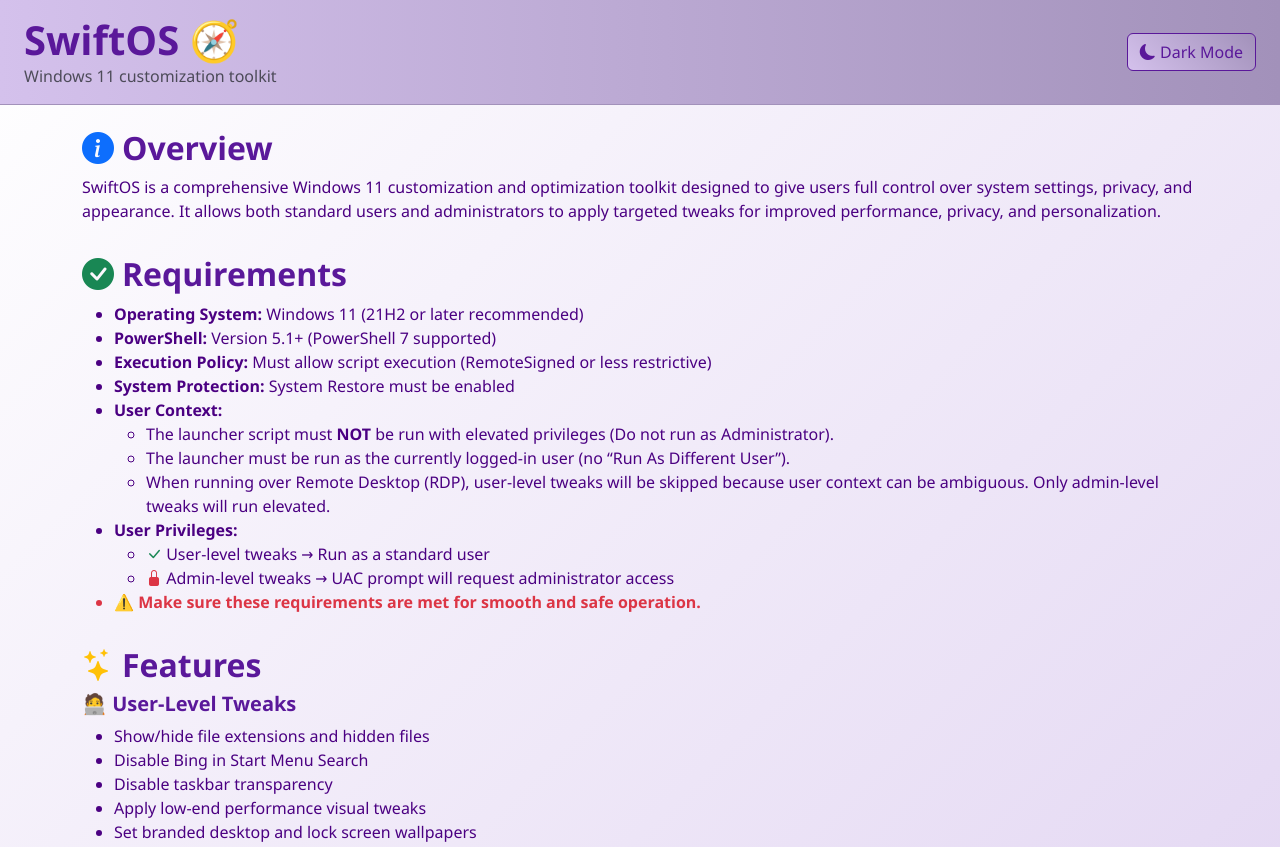
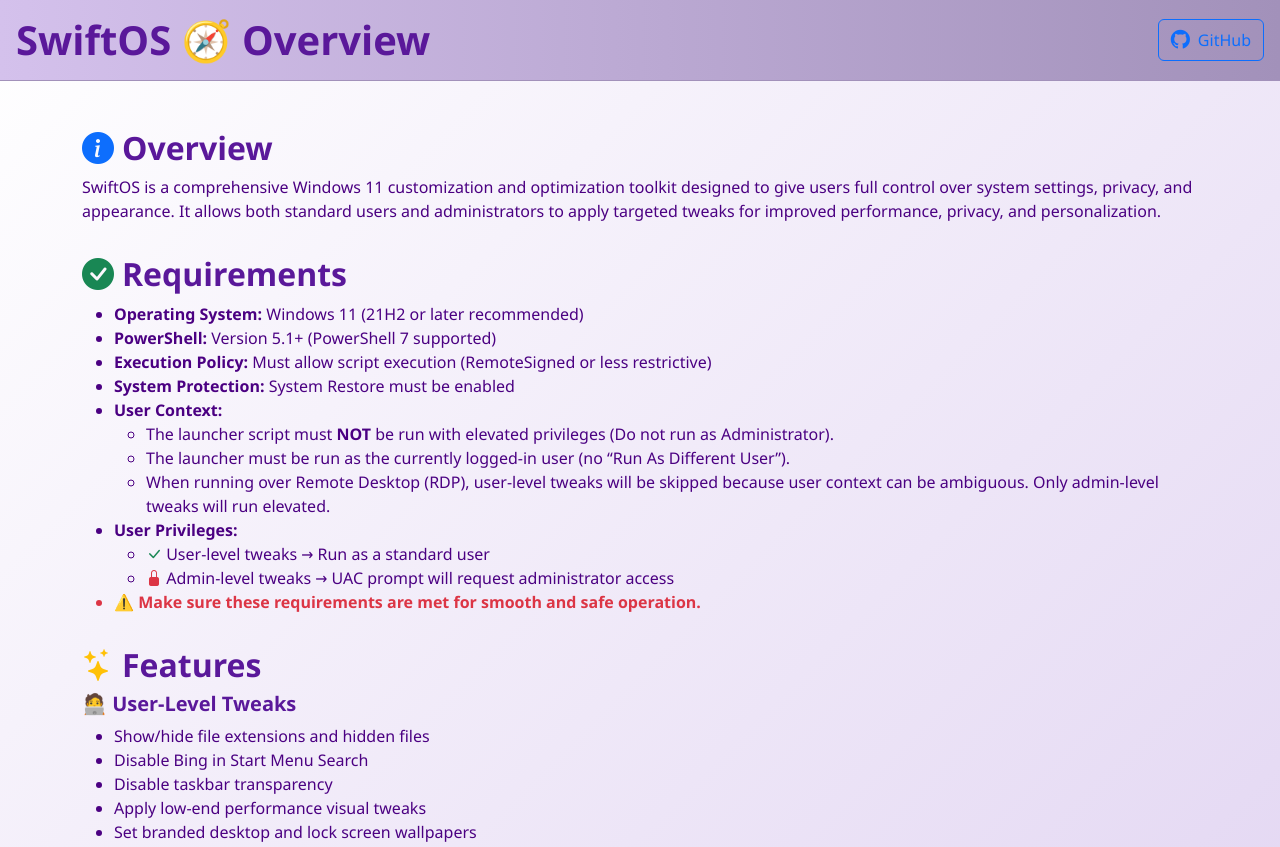
Before and after one commit to MMG-EG/SwiftOS, a plain HTML site: page index.html in a window 1280 px wide. Shown: the top 847 px of the page. Drawn offline with nearby package versions, Linux system fonts and the light colour scheme; files that its build step writes are made by us from their sources; files whose address does not match are found by name.

Commit message:
Update index.html

```diff
--- a/index.html
+++ b/index.html
@@ -20,15 +20,18 @@
 </head>
 <body>
 
-  <header class="d-flex justify-content-between align-items-center px-4 py-3">
-    <div>
-      <h1 class="mb-0">SwiftOS 🧭</h1>
-      <p class="mb-0 text-muted">Windows 11 customization toolkit</p>
-    </div>
-    <button id="darkModeToggle" class="btn btn-outline-primary" aria-label="Toggle dark mode">
-      <i class="bi bi-moon-fill"></i> Dark Mode
-    </button>
-  </header>
+<header class="p-3 mb-4 d-flex justify-content-between align-items-center">
+  <h1 class="mb-0">SwiftOS 🧭 Overview</h1>
+  <a
+    href="https://github.com/MMG-EG/SwiftOS"
+    target="_blank"
+    rel="noopener noreferrer"
+    class="btn btn-outline-primary d-flex align-items-center"
+    title="View GitHub Repo"
+  >
+    <i class="bi bi-github me-2" style="font-size: 1.2rem;"></i> GitHub
+  </a>
+</header>
 
   <main class="container py-4">
     <!-- Sections with fade-in class for animation -->
```
